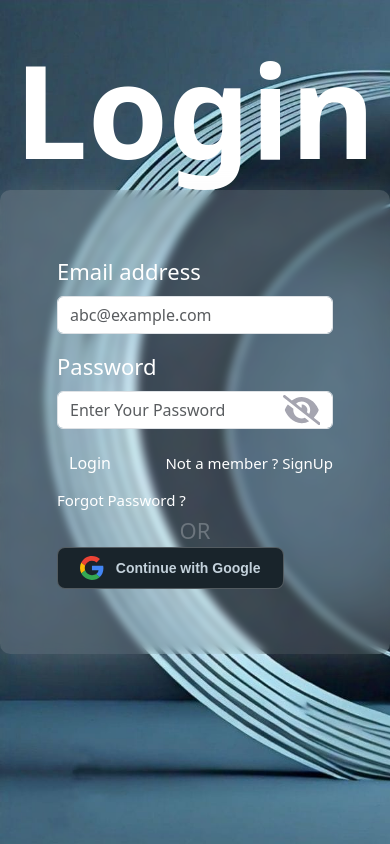
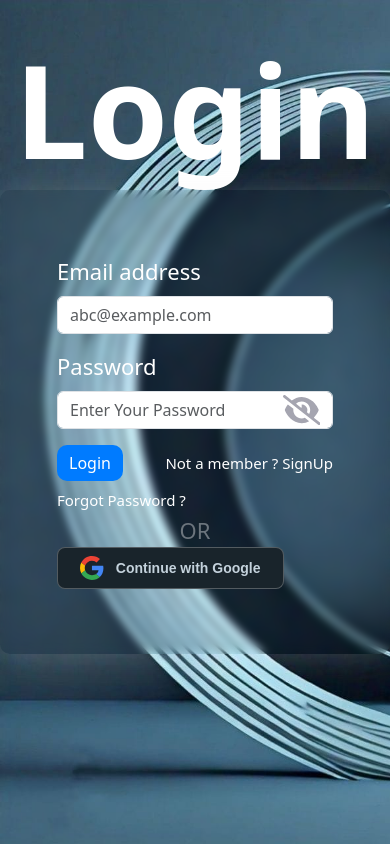
Before and after one commit to iammar99/postify, a React (Create React App) app: page /auth/ in a window 390 px wide. Built offline with nearby package versions, Linux system fonts and the light colour scheme.

Commit message:
Google auth enabled

```diff
--- a/src/SCSS/Auth/login.scss
+++ b/src/SCSS/Auth/login.scss
@@ -148,6 +148,18 @@ form.reset {
     padding: 32px 45px;
 }
 
+.btn-primary {
+    background-color: #007bff; /* Set your preferred primary color */
+    border-color: #007bff;
+    color: white;
+  }
+
+  .btn-primary:hover {
+    background-color: #0056b3; /* Darker shade for hover */
+    border-color: #0056b3;
+  }
+
+
 
 // =======================================  Other Authentications =======================================
 
@@ -160,28 +172,6 @@ form.reset {
 span.or {
     color: #6c757d;
 }
-
-// span.or:after {
-//     content: "";
-//     background: #6c757d;
-//     width: 37%;
-//     height: 2px;
-//     position: absolute;
-//     bottom: 47px;
-//     right: 53px;
-// }
-
-
-// span.or:before {
-//     content: "";
-//     background: #6c757d;
-//     width: 37%;
-//     height: 2px;
-//     position: absolute;
-//     left: 50px;
-//     bottom: 47px;
-// }
-
 // ======================= Google =======================
 
 /* From Uiverse.io by LightAndy1 */
@@ -242,6 +232,7 @@ button svg {
     form,
     form.register {
         width: 100%;
+        background: transparent;
     }
 
     .register-heading {
@@ -253,11 +244,6 @@ button svg {
         top: 193px;
         font-size: 45px;
     }
-
-    // span.or:after,
-    // span.or:before {
-    //     width: 25%;
-    // }
 }
 
 @media screen and (max-width:441px) {
```
